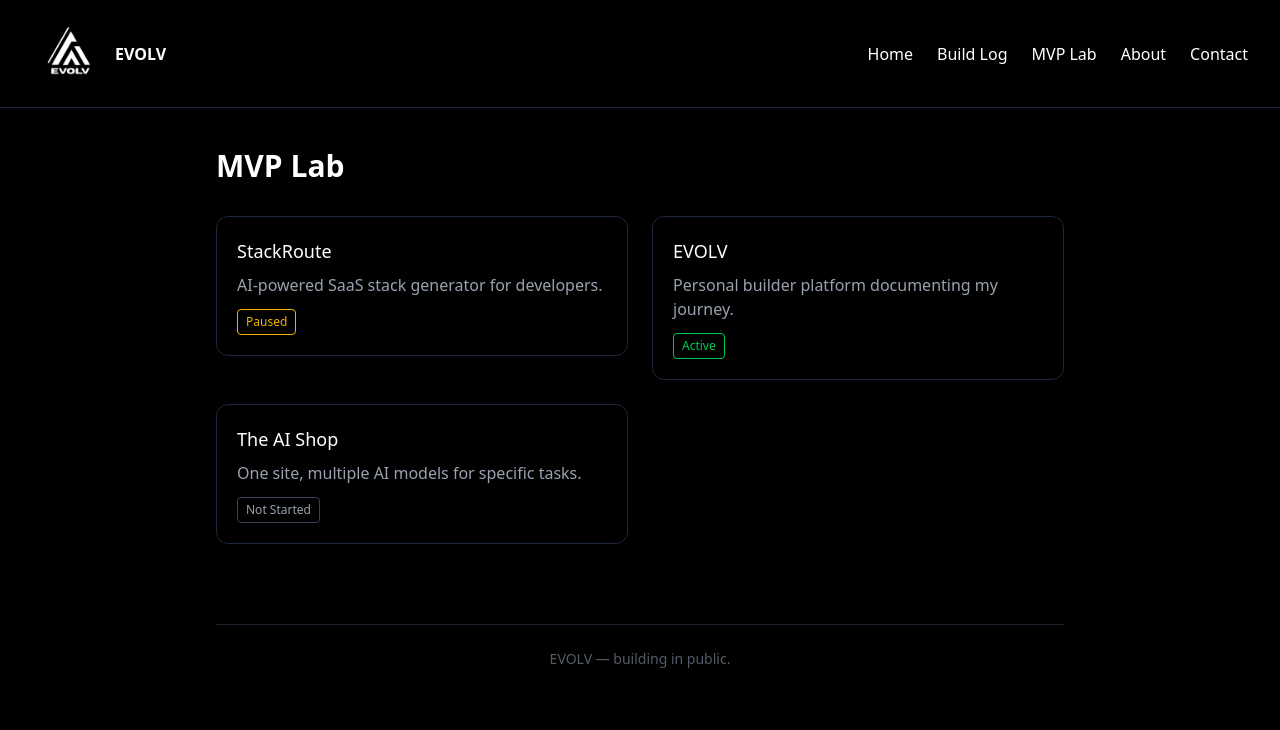
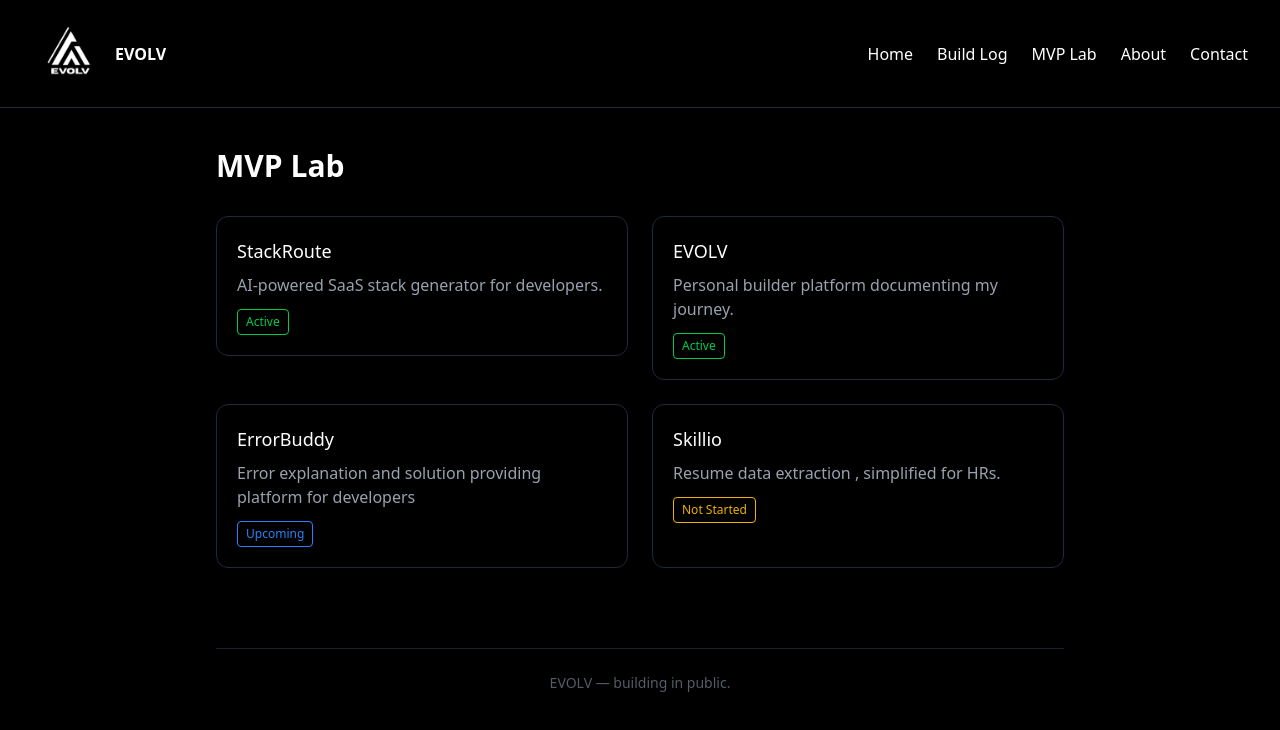
Before and after one commit to Pranit-git36/evolv, a Next.js app: page /mvp-lab in a window 1280 px wide. Shown: the top 730 px of the page. Built offline with nearby package versions, Linux system fonts and the light colour scheme.

Commit message:
MVP Lab Updated - ErrorBuddy and Skillio Announcement + Home page updated.

```diff
--- a/app/components/MVPCard.tsx
+++ b/app/components/MVPCard.tsx
@@ -14,8 +14,10 @@ export default function MVPCard({ title, description, status }: MVPCardProps) {
   className={`inline-block mt-3 text-xs px-2 py-1 rounded border ${
     status === "Active"
       ? "text-green-500 border-green-500"
-      : status === "Paused"
+      : status === "Not Started"
       ? "text-yellow-500 border-yellow-500"
+      : status === "Upcoming"
+      ? "text-blue-500 border-blue-500"
       : "text-gray-400 border-gray-700"
   }`}
 >
--- a/app/mvp-lab/page.tsx
+++ b/app/mvp-lab/page.tsx
@@ -4,7 +4,7 @@ const mvps = [
   {
     title: "StackRoute",
     description: "AI-powered SaaS stack generator for developers.",
-    status: "Paused",
+    status: "Active",
   },
   {
     title: "EVOLV",
@@ -12,8 +12,14 @@ const mvps = [
     status: "Active",
   },
   {
-    title: "The AI Shop",
-    description: "One site, multiple AI models for specific tasks.",
+    title: "ErrorBuddy",
+    description: "Error explanation and solution providing platform for developers",
+    status: "Upcoming"
+
+  },
+  {
+    title: "Skillio",
+    description: "Resume data extraction , simplified for HRs.",
     status: "Not Started"
 
   }
--- a/app/page.tsx
+++ b/app/page.tsx
@@ -25,7 +25,7 @@ export default function Home() {
 
   <div className="mt-10 border border-gray-800 rounded-xl p-4 transition hover:border-gray-600">
     <div className="border border-gray-800 rounded p-4">
-      <h3 className="font-medium">StackRoute Mini</h3>
+      <h3 className="font-medium">StackRoute</h3>
       <p className="text-gray-500 mt-1">
         Smart tech stack recommendations based on project type.
       </p>
@@ -33,11 +33,11 @@ export default function Home() {
     </div>
 
     <div className="mt-5 border border-gray-800 rounded-xl p-4 transition hover:border-gray-600">
-      <h3 className="font-medium">Next MVP</h3>
+      <h3 className="font-medium">ErrorBuddy</h3>
       <p className="text-gray-500 mt-1">
-        Exploring the next problem to solve.
+        Simplified error explanation platform for developers.
       </p>
-      <span className="inline-block mt-2 text-yellow-500 text-sm">Coming soon</span>
+      <span className="inline-block mt-2 text-blue-500 text-sm">Coming soon</span>
     </div>
   </div>
 </section>
```
